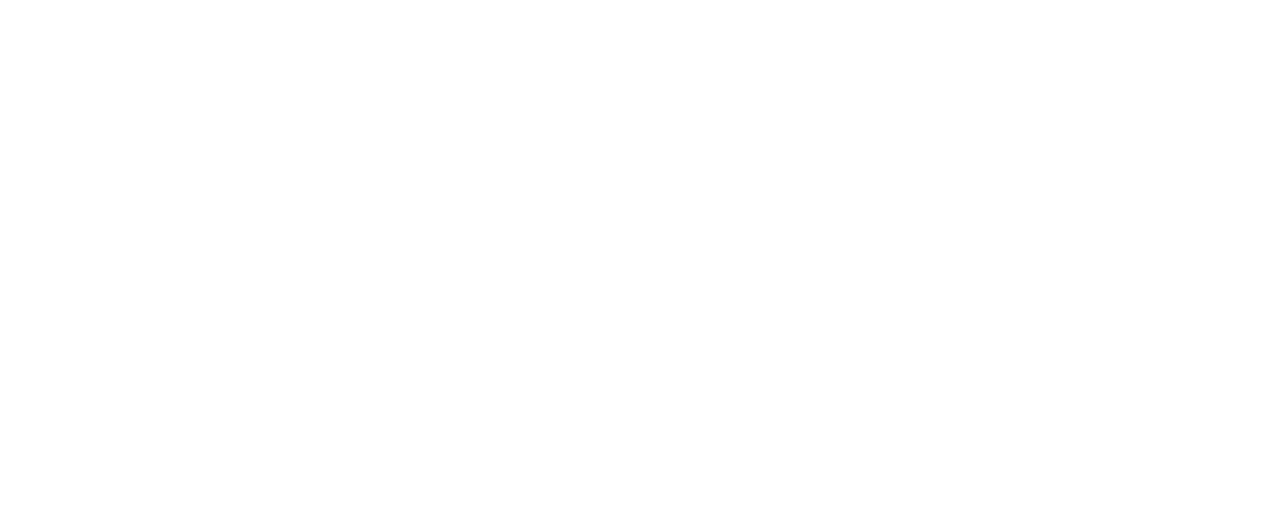
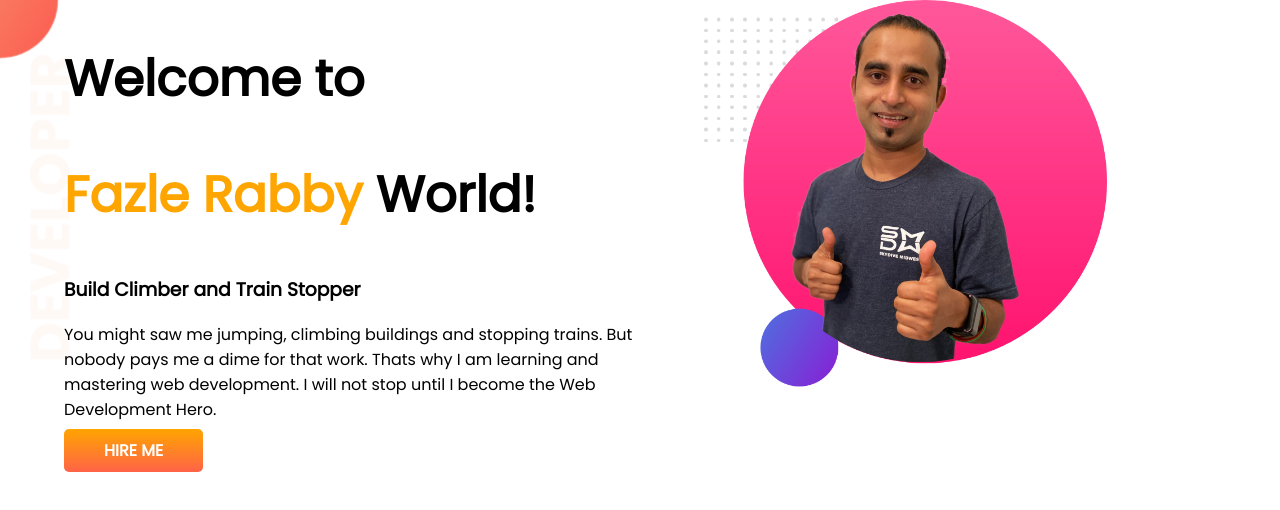
Before and after one commit to williamfazle/developer-portfolio, a plain HTML site: page index.html in a window 1280 px wide. Drawn offline with Linux system fonts and the light colour scheme.

Commit message:
top banner added

```diff
--- a/index.html
+++ b/index.html
@@ -1,13 +1,35 @@
 <!DOCTYPE html>
 <html lang="en">
+
 <head>
     <meta charset="UTF-8">
     <meta http-equiv="X-UA-Compatible" content="IE=edge">
     <meta name="viewport" content="width=device-width, initial-scale=1.0">
     <title>Fazle Rabby Portfolio</title>
+    <link rel="preconnect" href="https://fonts.googleapis.com">
+    <link rel="preconnect" href="https://fonts.gstatic.com" crossorigin>
+    <link href="https://fonts.googleapis.com/css2?family=Poppins&display=swap" rel="stylesheet">
+
     <link rel="stylesheet" href="style.css">
 </head>
+
 <body>
+    <section class="top-banner">
+        <div class="half-width">
+            <h1>Welcome to</h1>
+            <h1> <span class="orange-color">Fazle Rabby</span> World!</h1>
+            <h3>Build Climber and Train Stopper</h3>
+            <p>You might saw me jumping, climbing buildings and stopping trains. But nobody pays me a dime for that
+                work.
+                Thats why I am learning and mastering web development. I will not stop until I become the Web
+                Development
+                Hero.</p>
+            <a class="link-button" target="_blank" href="https://web.facebook.com/home.php?_rdc=1&_rdr">HIRE ME</a>
+        </div>
+        <div class="half-width">
+            <img src="images/jhankar2.png" alt="">
+        </div>
+    </section>
+</body>
 
-</body>
 </html>
--- a/style.css
+++ b/style.css
@@ -0,0 +1,40 @@
+body {
+    font-family: 'Poppins', sans-serif;
+    margin: 0;
+}
+
+h1 {
+    font-size: 50px;
+
+}
+
+.orange-color {
+    color: orange;
+}
+
+section {
+    display: flex;
+}
+
+.half-width {
+    width: 50%;
+    padding-left: 5%;
+}
+
+.half-width img {
+    width: 70%;
+}
+
+.link-button {
+    text-decoration: none;
+    background-image: linear-gradient(orange, tomato);
+    padding: 10px 40px;
+    color: white;
+    font-weight: 700;
+    border-radius: 5px;
+}
+
+.top-banner {
+    background-image: url(images/top-banner.png);
+    background-repeat: no-repeat;
+}
```
Also changed, not shown: images/dream-bg.png (added), images/exp-bg.png (added), images/jhankar.png (added), images/jhankar2.png (added), images/my-bg.png (added), images/my-bg2.png (added), images/top-banner.png (added).
